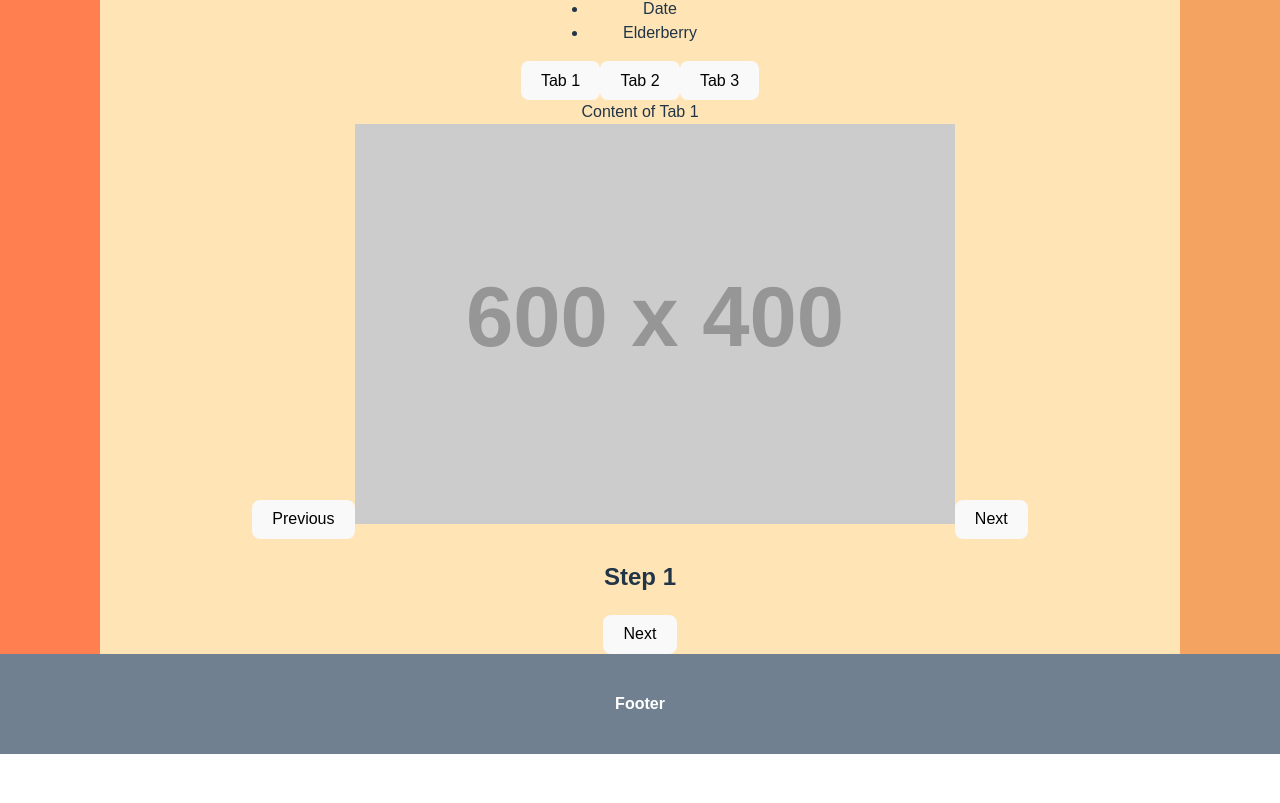
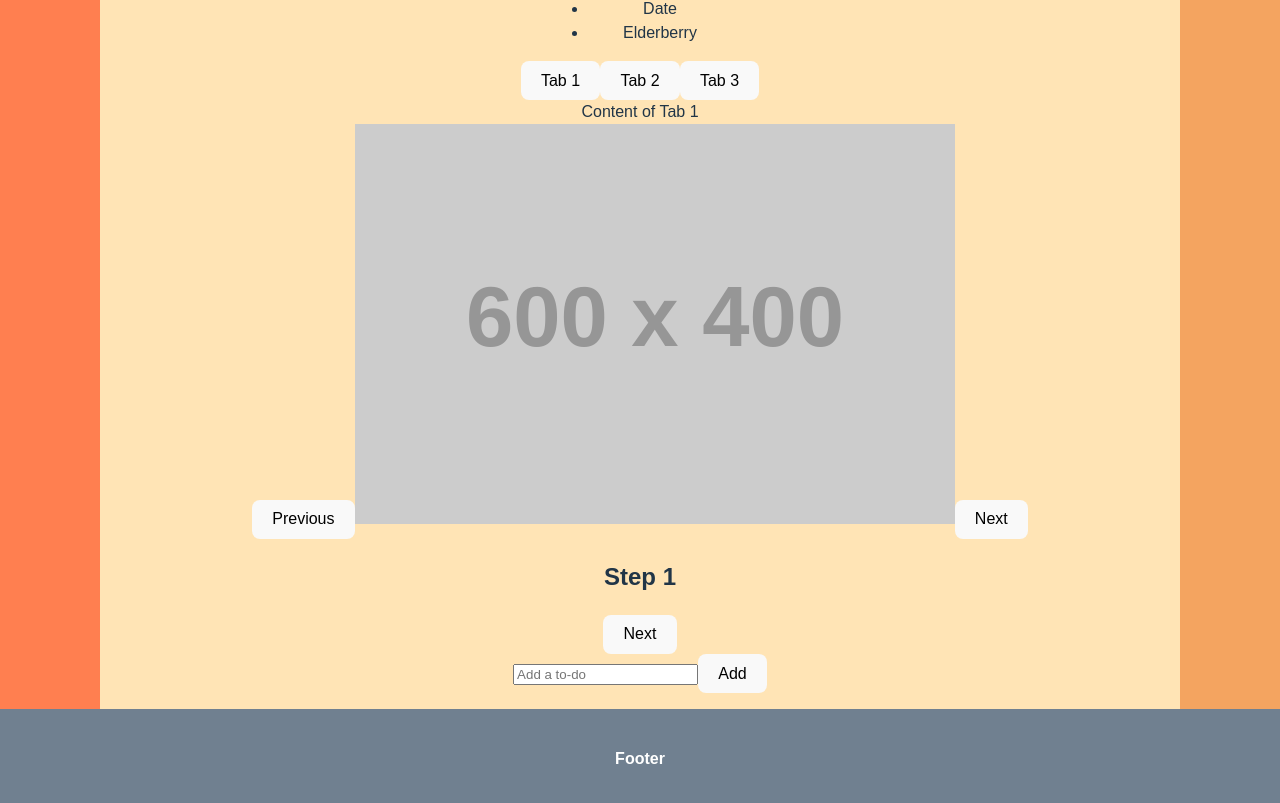
Before and after one commit to parasmanijain/sample-react-projects, a React (Vite) app: page / in a window 1280 px wide. Shown: the part 2277-3080 px from the top of the page. Before the commit the page ends 3031 px from the top, so only its background shows below. Built offline with nearby package versions, Linux system fonts and the light colour scheme.

Commit message:
code updated

```diff
--- a/src/App.tsx
+++ b/src/App.tsx
@@ -13,6 +13,7 @@ import { Tabs } from "./components/Tabs";
 import { Carousel } from "./components/Carousel";
 import { MultiStepForm } from "./components/MultiStepForm";
 import { VirtualizedList } from "./components/VirtualizedList";
+import { TodoList } from "./components/TodoList";
 
 export const App = () => {
   const [bars, setBars] = useState<number[]>([]);
@@ -104,6 +105,7 @@ export const App = () => {
           <Carousel images={images} />
           <MultiStepForm />
           <VirtualizedList items={longListItems} itemHeight={50} height={400} />
+          <TodoList />
         </main>
         <aside>Ads</aside>
       </div>
--- /dev/null
+++ b/src/components/TodoList.tsx
@@ -0,0 +1,43 @@
+import { useState } from "react";
+
+interface ITodo { text: string; completed: boolean; }
+
+export const TodoList = () => {
+    const [todos, setTodos] = useState<ITodo[]>([]);
+    const [text, setText] = useState('');
+
+    const addTodo = () => {
+        if (text) {
+            setTodos([...todos, { text, completed: false }]);
+            setText('');
+        }
+    };
+
+    const toggleTodo = (index: number) => {
+        const newTodos = [...todos];
+        newTodos[index].completed = !newTodos[index].completed;
+        setTodos(newTodos);
+    };
+
+    const removeTodo = (index: number) => {
+        const newTodos = [...todos];
+        newTodos.splice(index, 1);
+        setTodos(newTodos);
+    };
+
+    return (
+        <div>
+            <input value={text} onChange={(e) => setText(e.target.value)} placeholder="Add a to-do" />
+            <button onClick={addTodo}>Add</button>
+            <ul>
+                {todos.map((todo, index) => (
+                    <li key={index} style={{ textDecoration: todo.completed ? 'line-through' : 'none' }}>
+                        {todo.text}
+                        <button onClick={() => toggleTodo(index)}>Toggle</button>
+                        <button onClick={() => removeTodo(index)}>Remove</button>
+                    </li>
+                ))}
+            </ul>
+        </div>
+    );
+};
```
